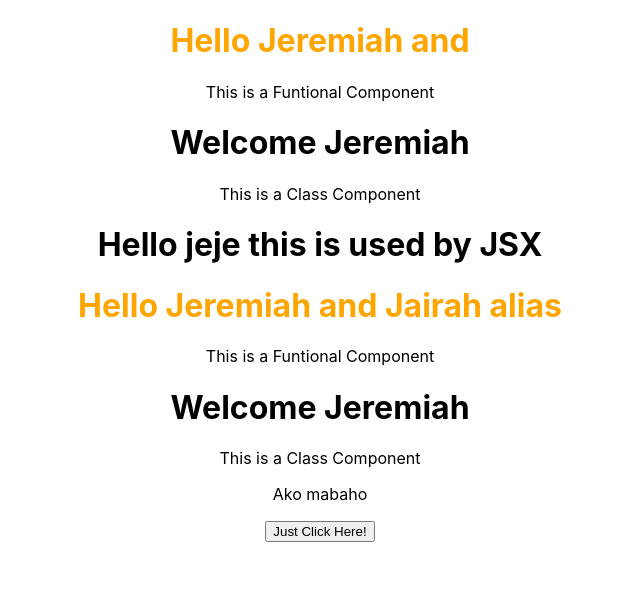
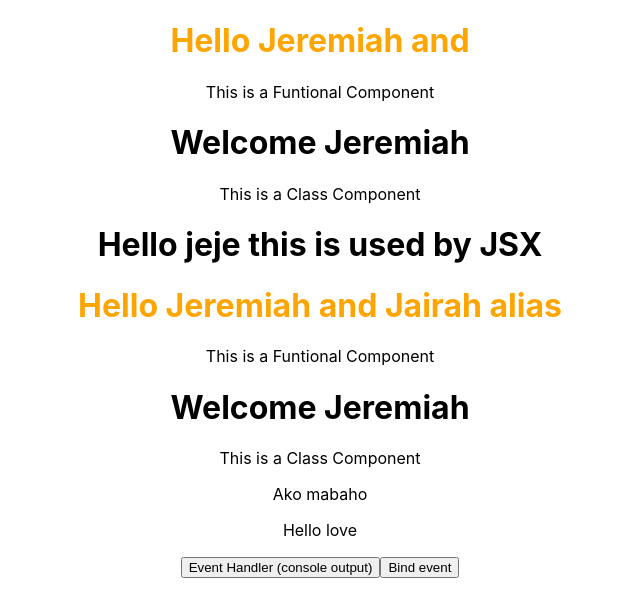
Before and after one commit to JeremiahMutuc/practiceReact-js, a React (Create React App) app in the folder react-sample/: page / in a window 1280 px wide. Shown: the top 616 px of the page, without its empty margins (320-960 px from the left). Built offline with nearby package versions, Linux system fonts and the light colour scheme.

Commit message:
Bind event from Hello love to Goodbye

```diff
--- a/react-sample/src/components/Event.js
+++ b/react-sample/src/components/Event.js
@@ -2,13 +2,31 @@ import React, {Component} from 'react'
 
 
 class Event extends Component{
+    constructor(props){
+        super(props)
+        this.state={
+            message: 'Hello love'
+        }
+    }
+
     event = () =>{
         console.log('Thank you for clicking me')
     }
 
+    bindEvent = () =>{
+        this.setState({
+            message: 'Goodbye'
+        })
+    }
+
     render(){
         return (
-            <button onClick={this.event}>Just Click Here!</button>
+            <div>
+                <p>{this.state.message}</p>
+                <button onClick={this.event}>Event Handler (console output)</button>
+                <button onClick={this.bindEvent.bind(this)}>Bind event</button>
+            </div>
+
         )
     }
 }
```
